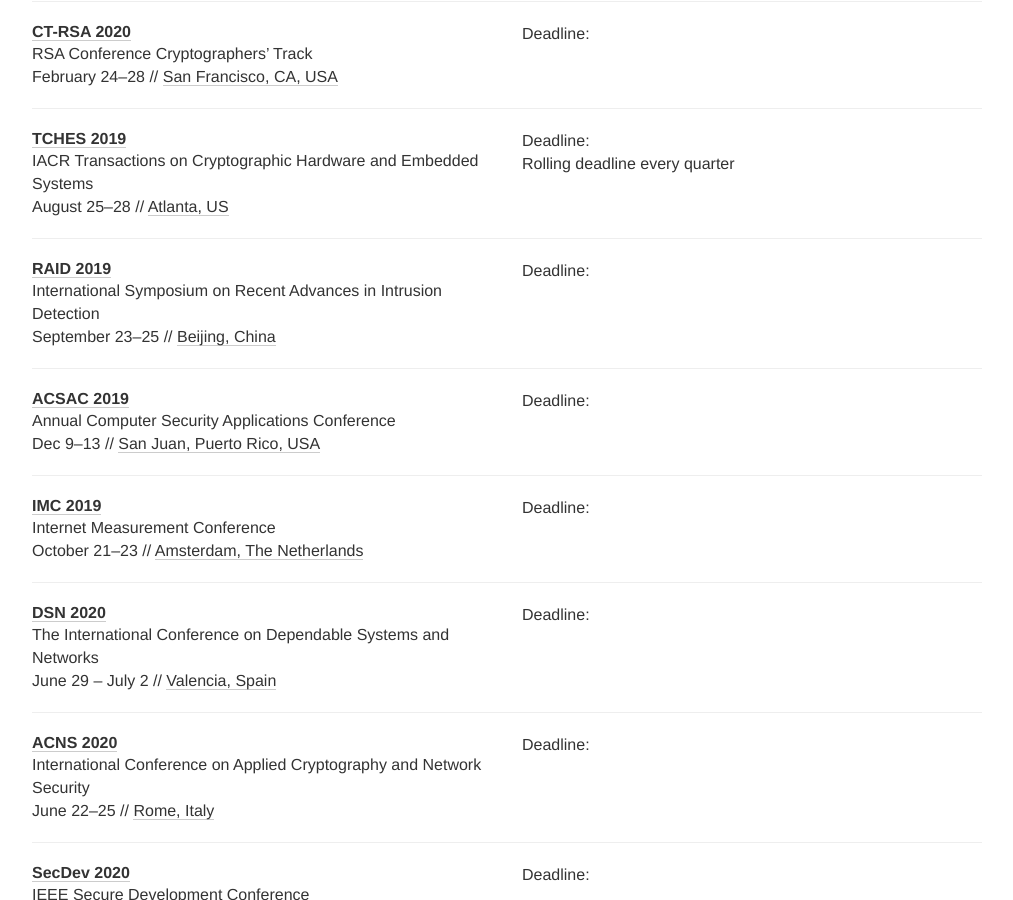
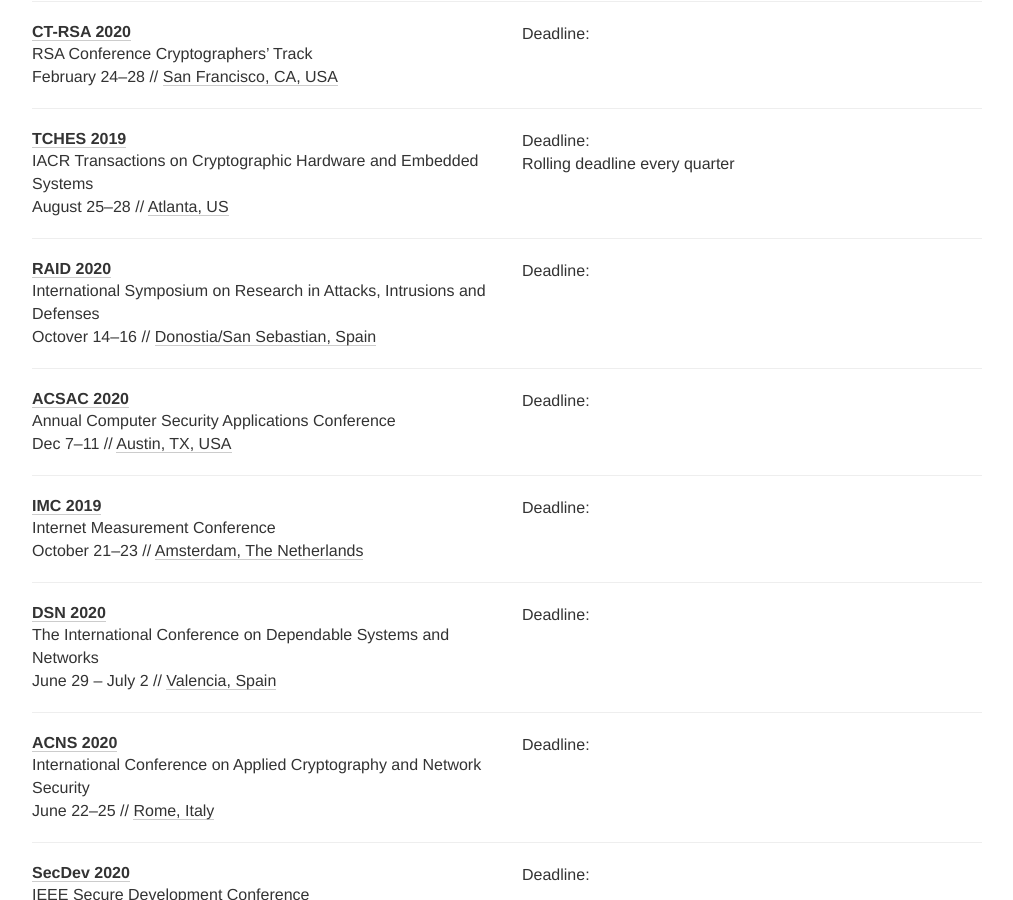
Before and after one commit to sec-deadlines/sec-deadlines.github.io, a Jekyll site: the page built from index.html, in a window 1280 px wide and 900 px high, scrolled down 2425 px. Shown: the whole window, without its empty margins (133-1146 px from the left). Built offline with Jekyll 4.4.1, drawn with Linux system fonts in a browser that asks for light colours; nearby versions of some CDN libraries; comment, search, counter and statistics services are not loaded.

Commit message:
Update RAID and ACSAC

```diff
--- a/_data/conferences.yml
+++ b/_data/conferences.yml
@@ -239,21 +239,21 @@
 # Networks and systems, applications
 
 - name: RAID
-  description: International Symposium on Recent Advances in Intrusion Detection
-  year: 2019
-  link: https://www.raid-2019.org/
-  deadline: "2019-04-02 23:59"
-  date: September 23-25
-  place: Beijing, China
+  description: International Symposium on Research in Attacks, Intrusions and Defenses
+  year: 2020
+  link: https://www.raid2020.org/
+  deadline: "2020-03-24 23:59"
+  date: Octover 14-16
+  place: Donostia/San Sebastian, Spain
   tags: SEC
 
 - name: ACSAC
   description: Annual Computer Security Applications Conference
-  year: 2019
-  link: https://www.acsac.org/2019/
-  deadline: "2019-06-08 23:59"
-  date: Dec 9-13
-  place: San Juan, Puerto Rico, USA
+  year: 2020
+  link: https://www.acsac.org/2020/
+  deadline: "2019-06-12 23:59"
+  date: Dec 7-11
+  place: Austin, TX, USA
   tags: [SEC]
 
 - name: IMC
```
